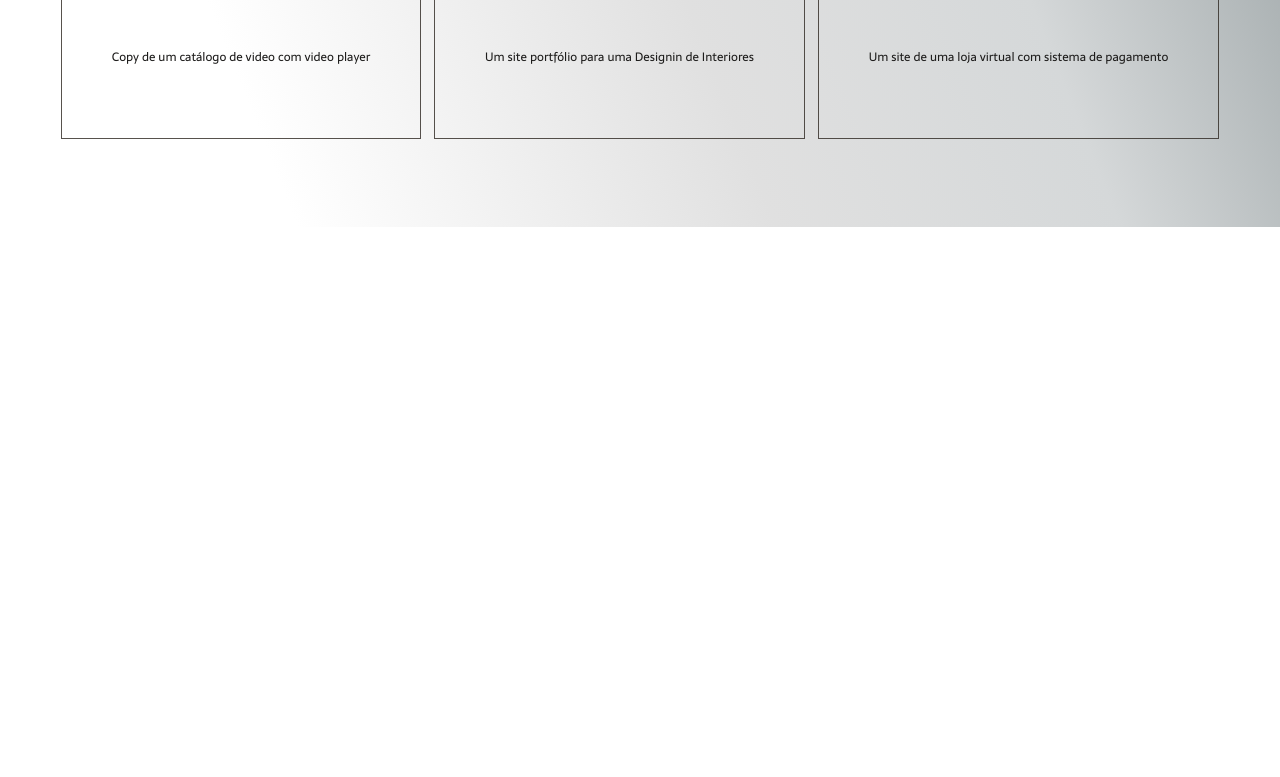
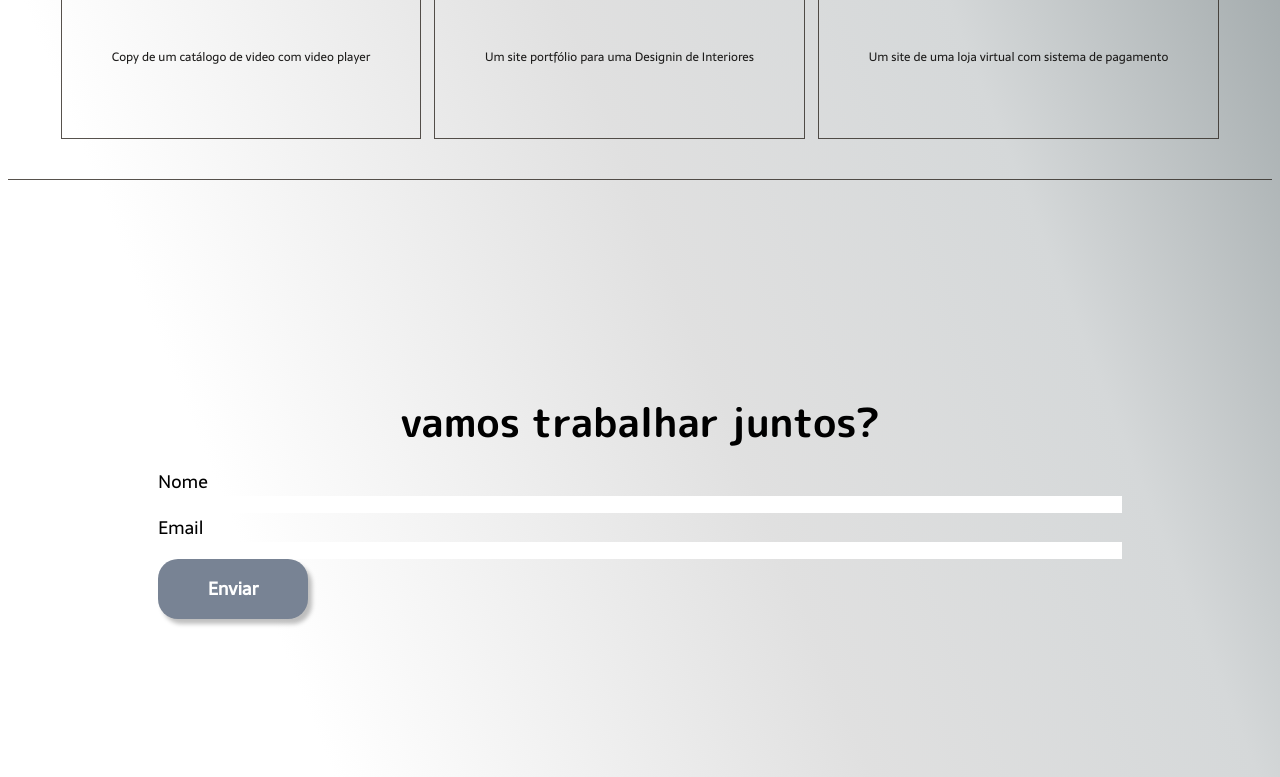
Before and after one commit to caiojoss/meusite, a plain HTML site: page index.html in a window 1280 px wide. Shown: the part 1043-1820 px from the top of the page. Before the commit the page ends 1270 px from the top, so only its background shows below. Drawn offline with Linux system fonts and the light colour scheme.

```diff
--- a/index.html
+++ b/index.html
@@ -106,6 +106,13 @@
       </section2>
     </main>
 
-    <footer></footer>
+    <footer class="conteudo-rodape">
+      <a class="titulo-rodape">vamos trabalhar juntos?</a>
+      <a class="texto-input">Nome</a>
+      <input class="input-rodape" type="text" name="Nome" id="Nome" />
+      <a class="texto-input">Email</a>
+      <input class="input-rodape" type="text" name="Email" id="Email" />
+      <button class="conteudo-rodape-escrito-botao">Enviar</button>
+    </footer>
   </body>
 </html>
--- a/style.css
+++ b/style.css
@@ -45,10 +45,6 @@ body {
   font-style: normal;
   font-weight: 400;
   font-size: 18px;
-}
-
-.cabecalho-menu-item: hover {
-  color: #495465;
 }
 
 .conteudo {
@@ -128,6 +124,7 @@ body {
   flex-direction: row;
   padding: 40px;
   justify-content: space-evenly;
+  border-bottom: 0.4px solid rgba(46, 39, 33, 0.8);
 }
 
 .conteudo-secundario-box {
@@ -173,3 +170,51 @@ body {
 
   color: #1e1d1c;
 }
+
+.conteudo-rodape {
+  padding: 150px;
+  display: flex;
+  flex-direction: column;
+  justify-content: center;
+}
+
+.titulo-rodape {
+  font-family: "M PLUS Rounded 1c", sans-serif;
+  font-style: normal;
+  font-weight: 700;
+  font-size: 40px;
+  line-height: 89px;
+  display: flex;
+  justify-content: center;
+}
+
+.texto-input {
+  font-family: "Sarala";
+  font-style: normal;
+  font-weight: 400;
+  font-size: 18px;
+  line-height: 29px;
+}
+
+.input-rodape {
+  border: none;
+  backdrop-filter: blur(10px);
+}
+
+.conteudo-rodape-escrito-botao {
+  background-color: #788394;
+  width: 150px;
+  height: 60px;
+  border: none;
+  box-shadow: 4px 5px 4px rgba(0, 0, 0, 0.25);
+  border-radius: 20px;
+
+  font-family: "Sarala", sans-serif;
+  font-weight: 700;
+  font-size: 18px;
+  color: #ffffff;
+}
+
+.conteudo-rodape-escrito-botao:hover {
+  background-color: #495465;
+}
```
